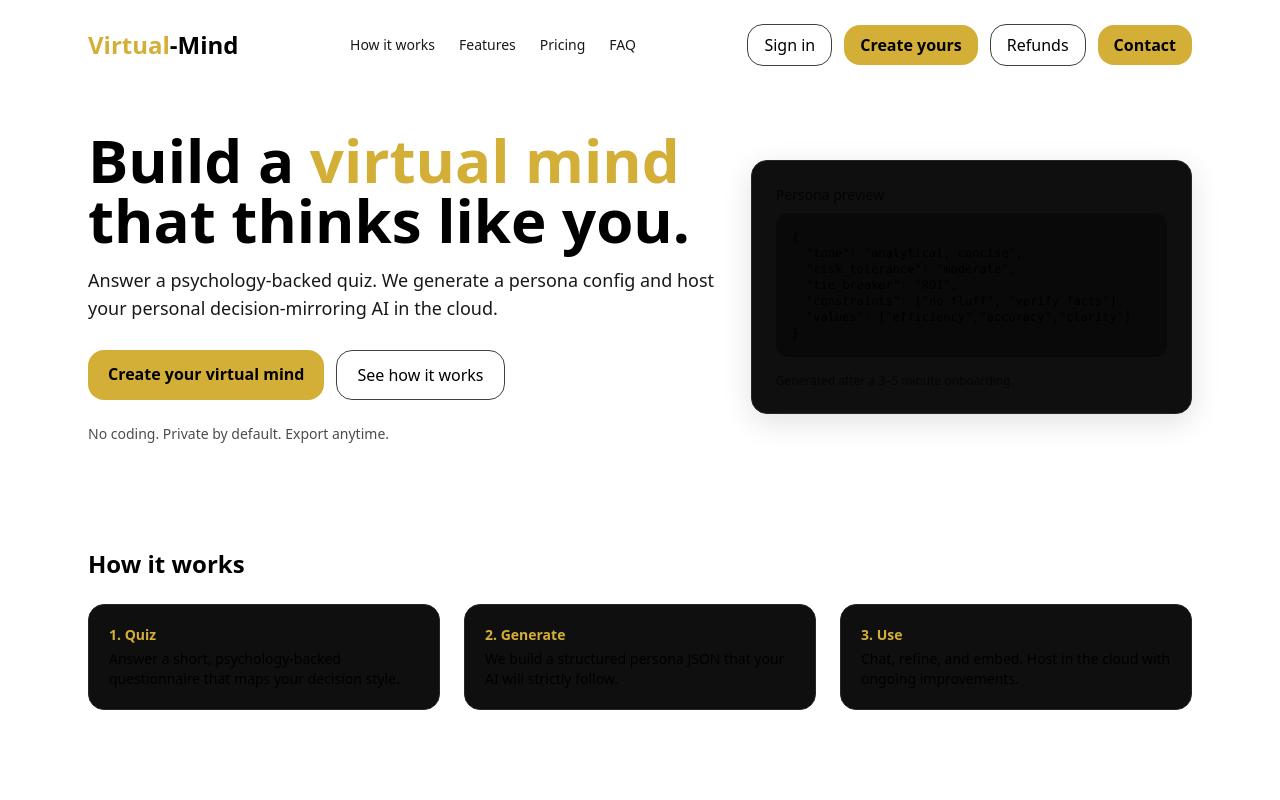
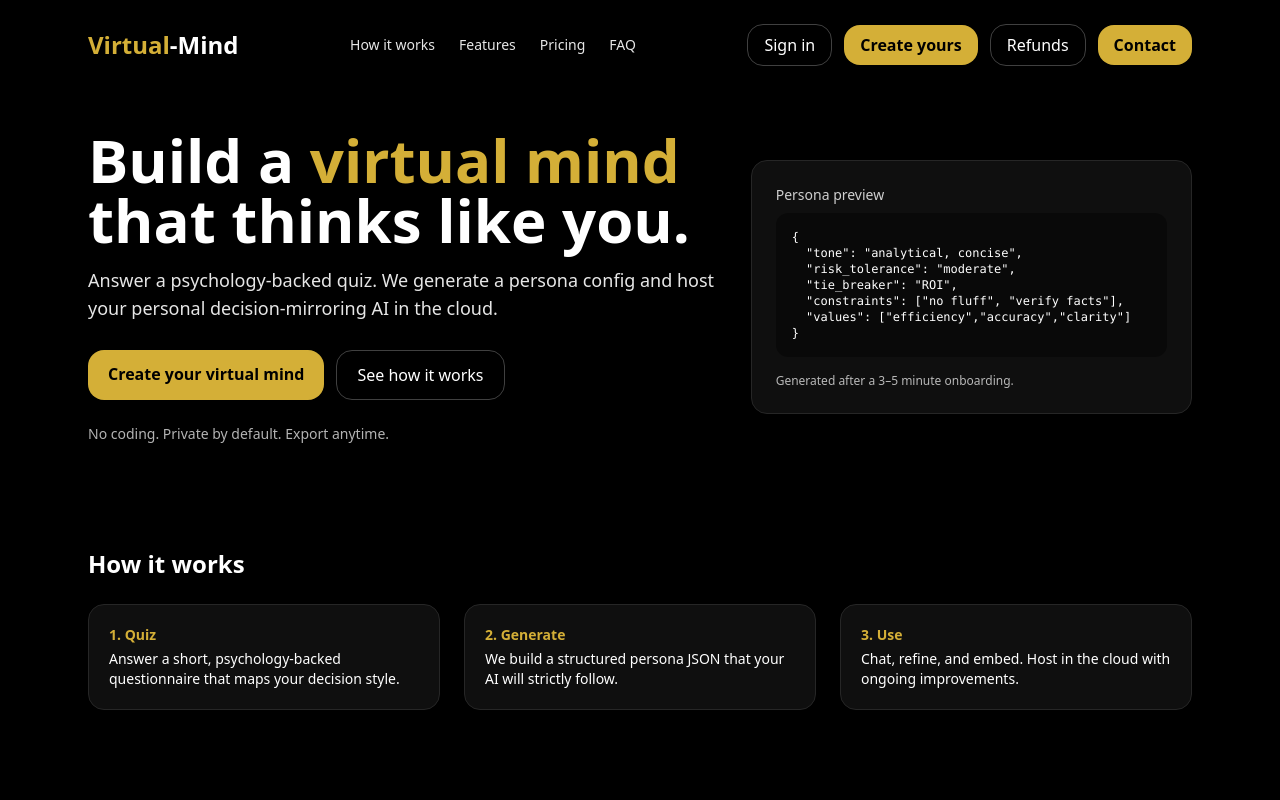
Before and after one commit to jbrady1985/virtual-mind, a Next.js app: page / in a window 1280 px wide. Shown: the top 800 px of the page. Built offline with nearby package versions, Linux system fonts and the light colour scheme.

Commit message:
Update globals.css

```diff
--- a/styles/globals.css
+++ b/styles/globals.css
@@ -1,9 +1,25 @@
-/* styles/globals.css */
 @tailwind base;
 @tailwind components;
 @tailwind utilities;
 
-/* simple utility fallbacks */
-.text-gold { color: #d4af37; }
+/* -------------------
+   VIRTUAL-MIND THEME
+------------------- */
+:root {
+  --gold: #d4af37;
+}
+
+html, body, #__next {
+  height: 100%;
+  background-color: #000;   /* black background everywhere */
+  color: #fff;              /* white text */
+}
+
+a {
+  text-decoration: none;
+  color: inherit;
+}
+
+.text-gold { color: var(--gold); }
 .bg-panel { background-color: #0f0f0f; }
 .shadow-card { box-shadow: 0 8px 30px rgba(0,0,0,0.12); }
```
